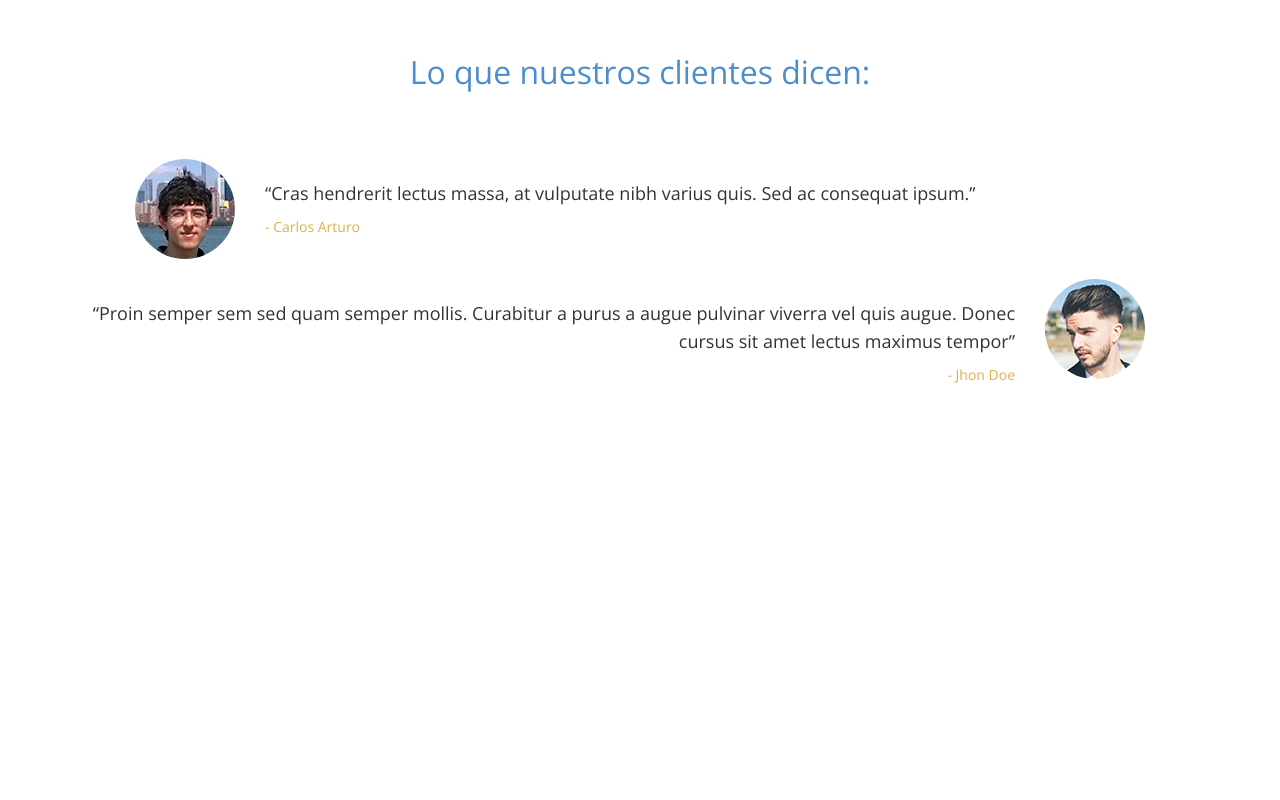
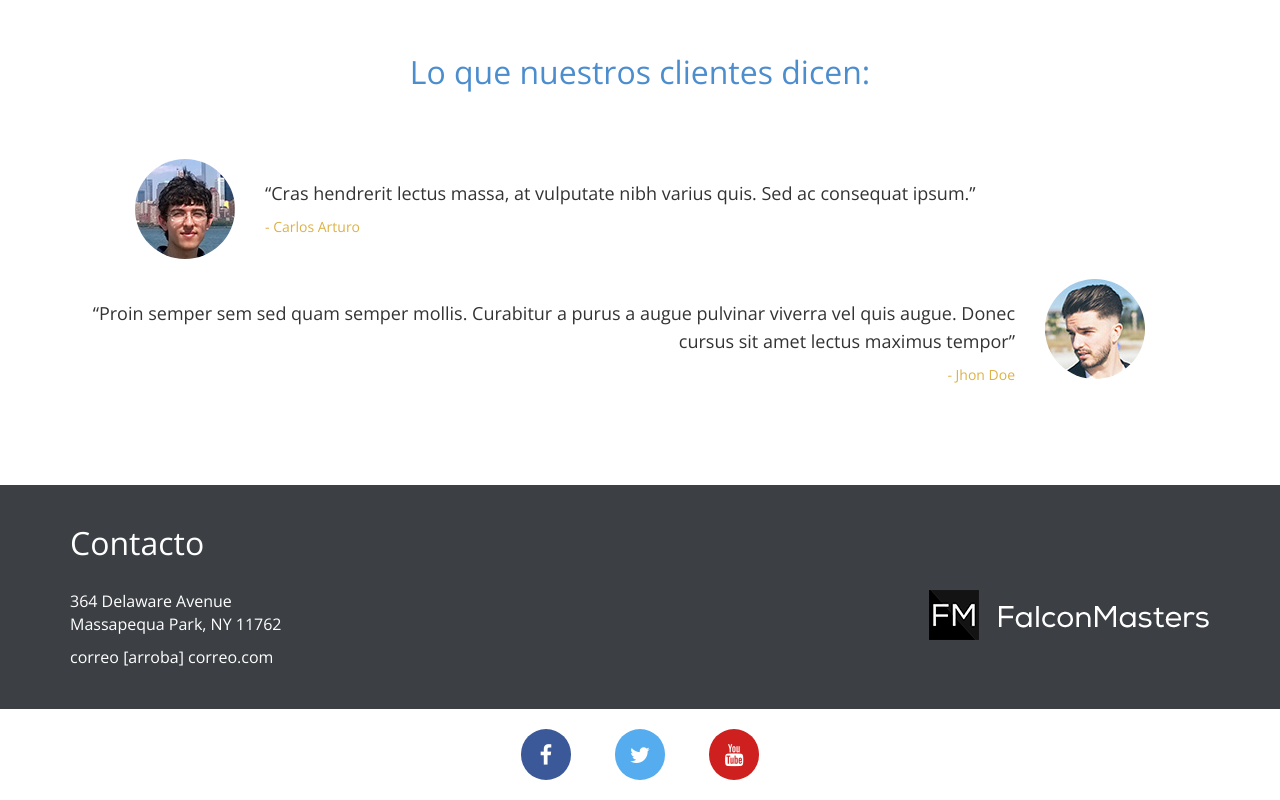
Before and after one commit to chulemberg/startup, a plain HTML site: page index.html in a window 1280 px wide. Shown: the part 3221-4021 px from the top of the page. Before the commit the page ends 3706 px from the top, so only its background shows below. Drawn offline with nearby package versions, Linux system fonts and the light colour scheme.

Commit message:
pagina completa

```diff
--- /dev/null
+++ b/css/_footer.sass
@@ -0,0 +1,31 @@
+footer
+    .contacto
+        background: #3c4045
+        color: #ffffff
+        padding: 30px 0
+        .titulo
+            font-size: 32px
+            font-weight: 300
+            margin-top: 10px
+            margin-bottom: 30px
+        .datos
+            .direccion
+                margin-bottom: 0
+    .social
+        padding: 20px 0
+        text-align: center
+        a
+            color: #ffffff
+            display: inline-block
+            font-size: 22px
+            border-radius: 100px
+            margin: 0 20px
+            padding: 10px
+            text-align: center
+            width: 50px
+            &.facebook
+                background: #3b5998
+            &.twitter
+                background: #55acee
+            &.youtube
+                background: #cd201f
--- a/css/estilos.sass
+++ b/css/estilos.sass
@@ -8,3 +8,4 @@ body
 
 @import header
 @import main
+@import footer
--- a/index.html
+++ b/index.html
@@ -200,8 +200,36 @@
         </section>
     </section>
     <footer>
-        <section class="contacto"></section>
-        <section class="social"></section>
+        <section class="contacto">
+            <div class="container">
+                <div class="row">
+                    <div class="col-md-12">
+                        <h3 class="titulo">Contacto</h3>
+                    </div>
+                </div>
+                <div class="row">
+                    <div class="col-md-6">
+                        <div class="datos">
+                            <p class="direccion">364 Delaware Avenue</p>
+                            <p class="localidad">Massapequa Park, NY 11762</p>
+                            <p class="correo">correo [arroba] correo.com</p>
+                        </div>
+                    </div>
+                    <div class="col-md-6">
+                        <img src="img/logo.png" alt="" class="logo right-block">
+                    </div>
+                </div>
+            </div>
+        </section>
+        <section class="social">
+            <div class="row">
+                <div class="col-md-12">
+                    <a href="#" class="facebook"><i class="fa fa-facebook"></i></a>
+                    <a href="#" class="twitter"><i class="fa fa-twitter"></i></a>
+                    <a href="#" class="youtube"><i class="fa fa-youtube"></i></a>
+                </div>
+            </div>
+        </section>
     </footer>
 
     <script type="javascript" scr="js/jquery-3.2.1.min.js"></script>
```
Also changed, not shown: css/estilos.css, 1 other file.
